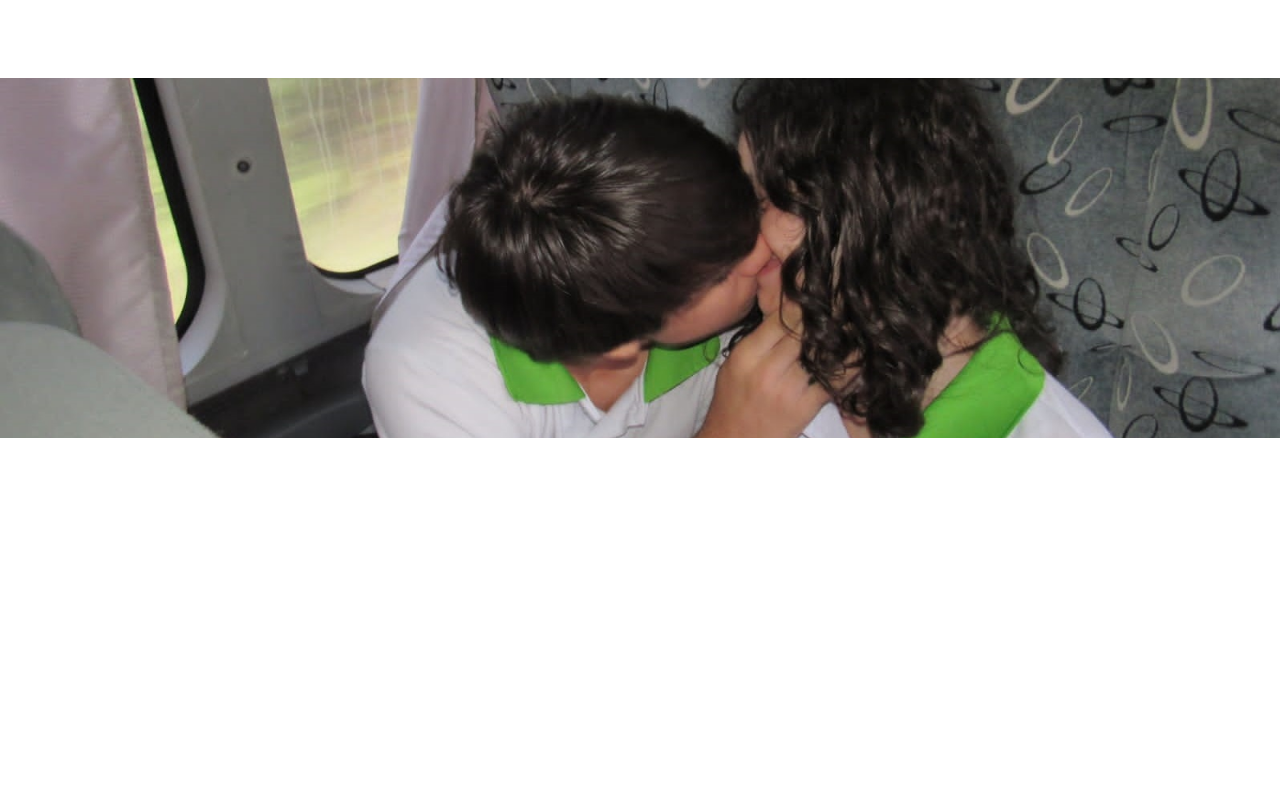
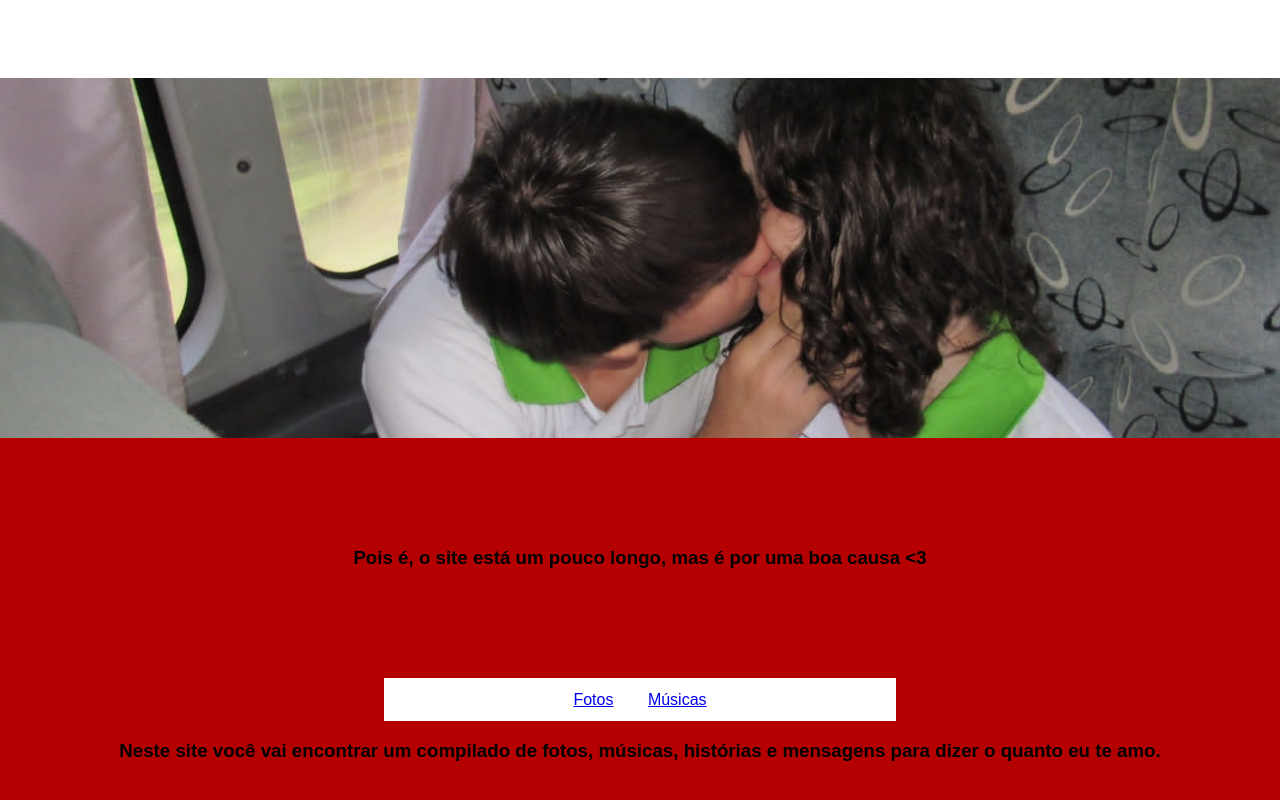
Before and after one commit to brasilicioh/henriele, a plain HTML site: page html/inicio.html in a window 1280 px wide. Shown: the part 881-1681 px from the top of the page. Before the commit the page ends 1319 px from the top, so only its background shows below. Drawn offline with Linux system fonts and the light colour scheme.

Commit message:
estrutura e estilo

```diff
--- a/css/style.css
+++ b/css/style.css
@@ -21,3 +21,17 @@ button {
     background-size: cover;
     background-position: center;
 }
+.resto-pagina {
+    height: 100%;
+    background-color: rgb(180, 0, 0);
+    text-align: center;
+}
+nav {
+    margin-left: 30%;
+    margin-right: 30%;
+    padding: 1%;
+    background-color: white;
+}
+a {
+    margin: 0px 15px 0px 15px;
+}
--- a/html/inicio.html
+++ b/html/inicio.html
@@ -16,7 +16,18 @@
     <section class="imagem-topo"></section>
 
     <section class="resto-pagina">
+        <br><br><br><br><br>
 
+        <h3>Pois é, o site está um pouco longo, mas é por uma boa causa <3 </h3>
+
+        <br><br><br><br><br>
+
+        <nav>
+            <a href="#">Fotos</a>
+            <a href="#">Músicas</a>
+        </nav>
+
+        <h3>Neste site você vai encontrar um compilado de fotos, músicas, histórias e mensagens para dizer o quanto eu te amo.</h3>
     </section>
 </body>
 </html>
```
